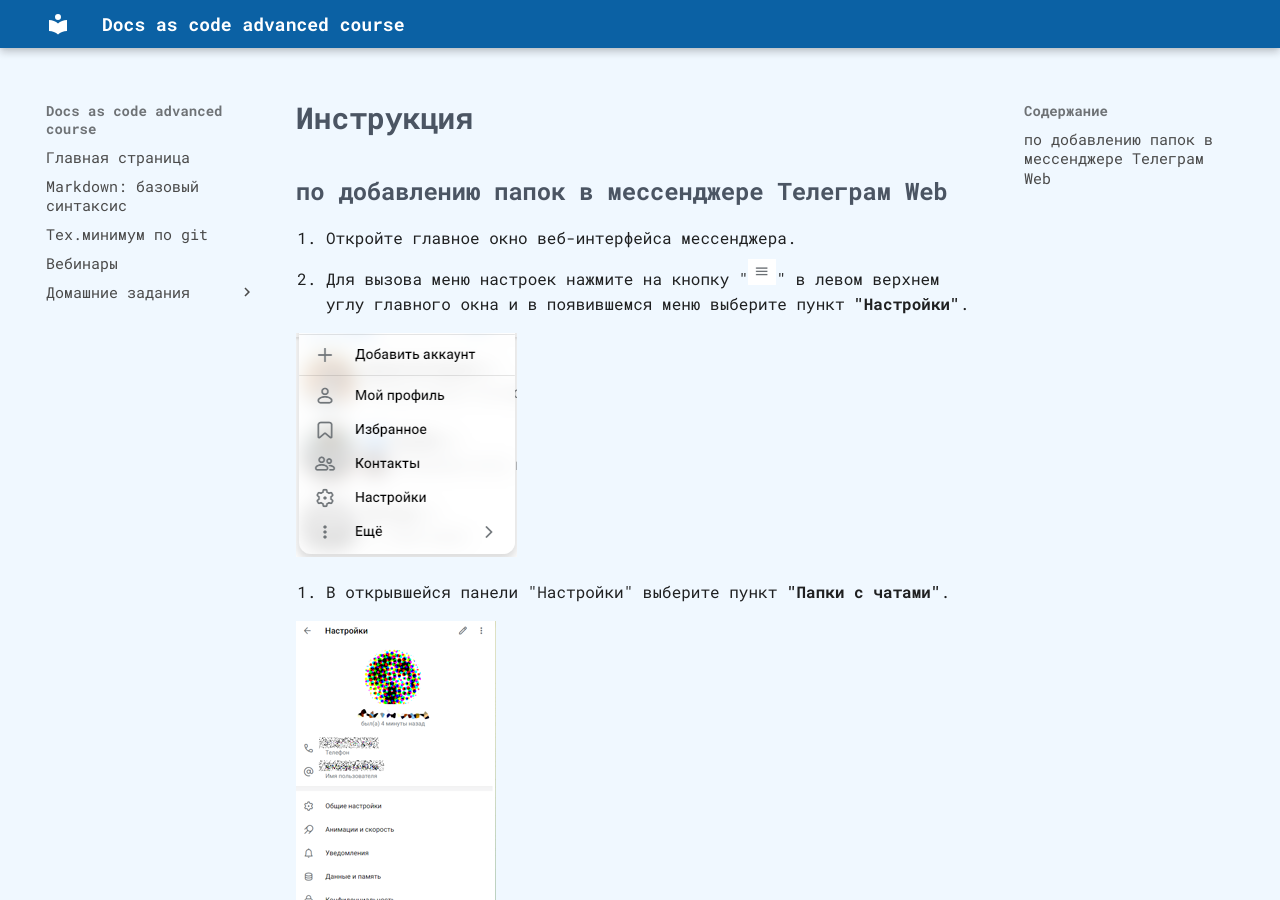
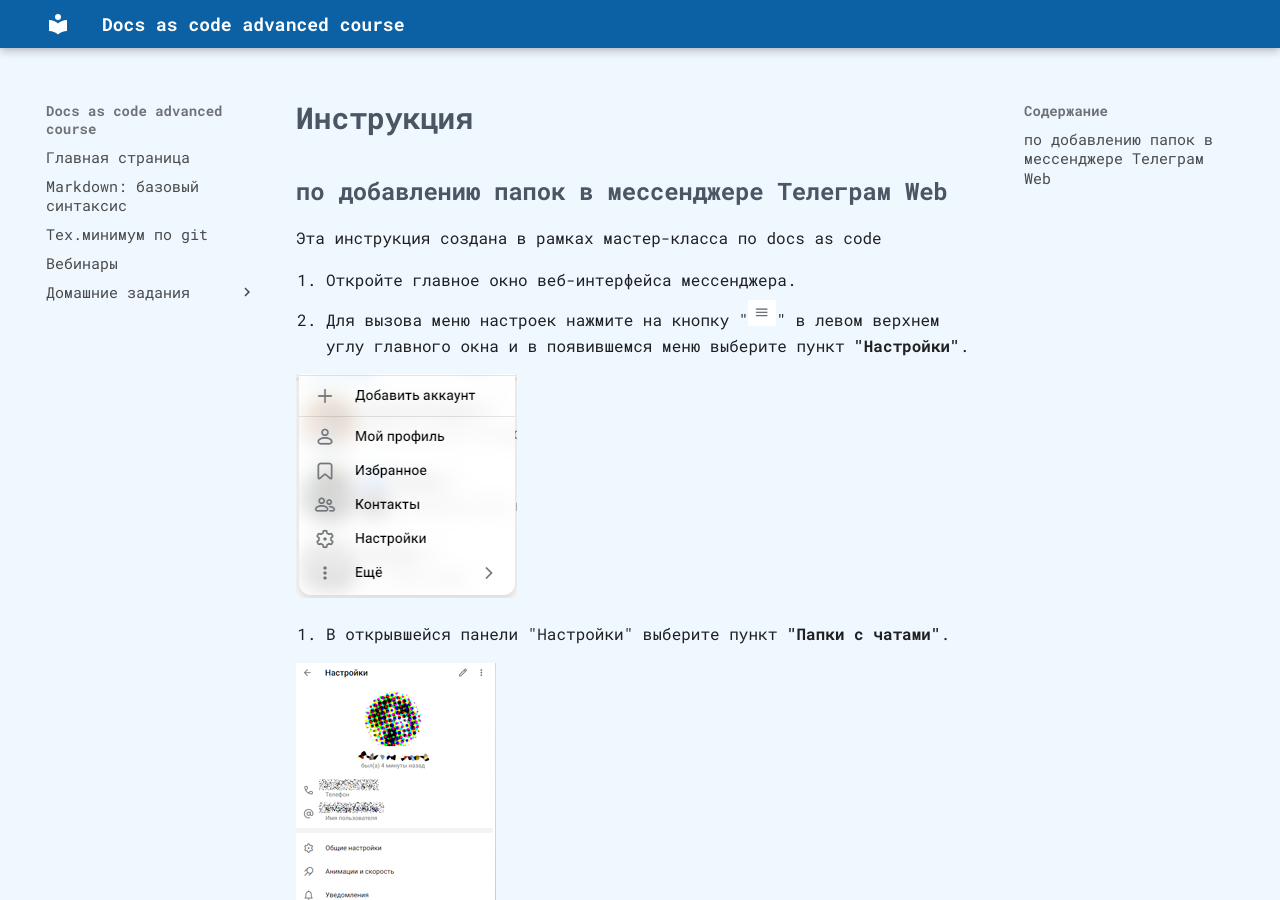
Before and after one commit to novillero/dac-advanced, an MkDocs documentation site: the page built from docs/instructions/mriya-instruction.md, in a window 1280 px wide and 900 px high. Built offline with MkDocs 1.6.1 and Material for MkDocs 9.7.7, drawn with Linux system fonts in a browser that asks for light colours; some web fonts are replaced.

Commit message:
Тестовая версия для устранения конфликтов

```diff
--- a/docs/instructions/mriya-instruction.md
+++ b/docs/instructions/mriya-instruction.md
@@ -1,6 +1,8 @@
 # Инструкция
 
 ## по добавлению папок в мессенджере Телеграм Web
+
+Эта инструкция создана в рамках мастер-класса по docs as code
 
 1. Откройте главное окно веб-интерфейса мессенджера.
 2. Для вызова меню настроек нажмите на кнопку "![Кнопка](1.png)" в левом верхнем углу главного окна и в появившемся меню выберите пункт **"Настройки"**.
```
